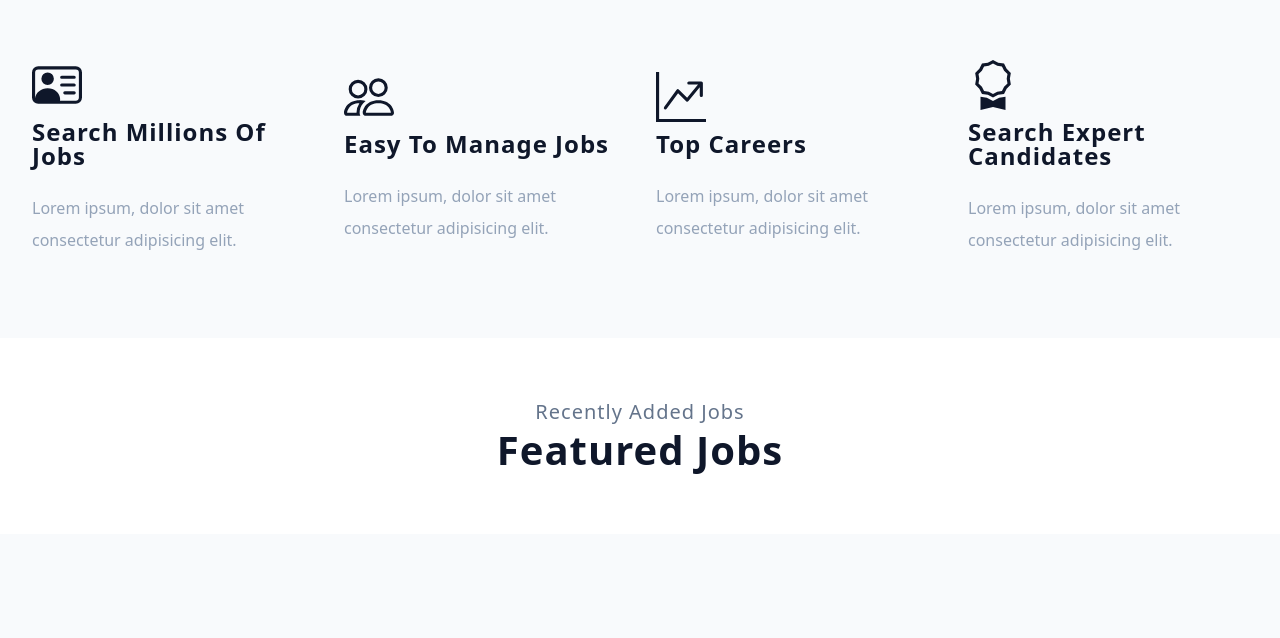
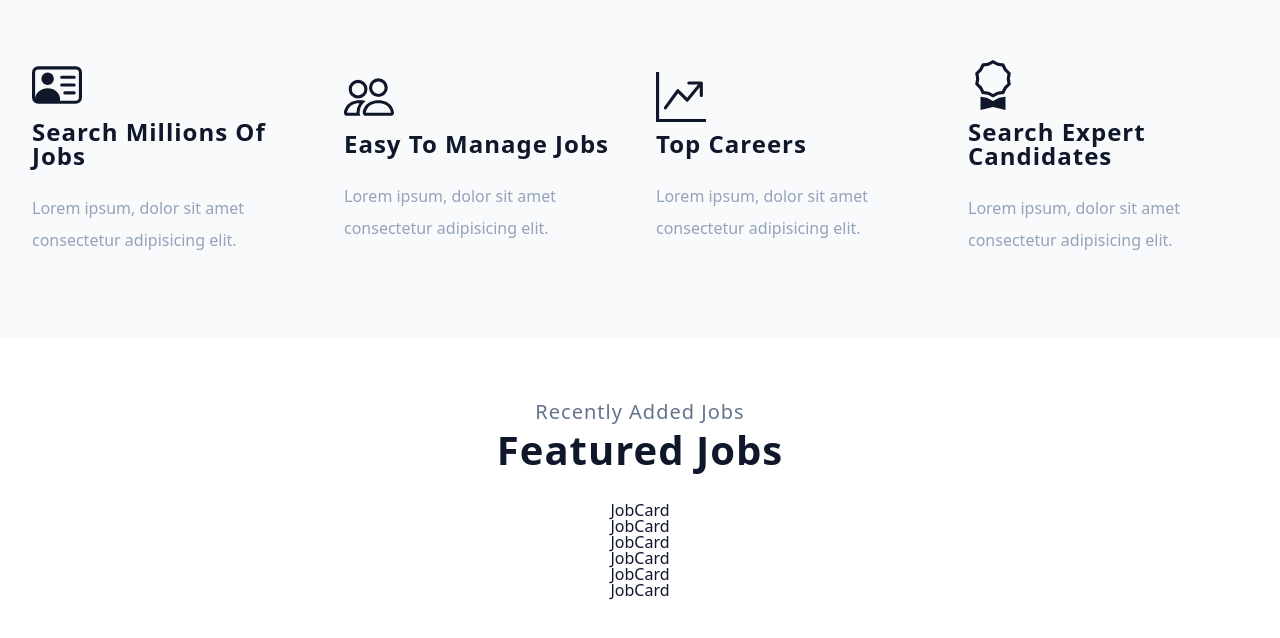
Before and after one commit to Jon-Felipe/jobli, a React (Vite) app in the folder client/: page / in a window 1280 px wide. Shown: the part 1869-2507 px from the top of the page. Before the commit the page ends 2403 px from the top, so only its background shows below. Built offline with nearby package versions, Linux system fonts and the light colour scheme.

Commit message:
job card initial display

```diff
--- /dev/null
+++ b/client/src/components/JobCard.tsx
@@ -0,0 +1,9 @@
+import React from 'react';
+
+type Props = {};
+
+function JobCard({}: Props) {
+  return <div>JobCard</div>;
+}
+
+export default JobCard;
--- a/client/src/pages/Home.tsx
+++ b/client/src/pages/Home.tsx
@@ -3,10 +3,11 @@ import styled from 'styled-components';
 // components
 import JobCategoryCard from '../components/JobCategoryCard';
 import ServiceCard from '../components/ServiceCard';
+import JobCard from '../components/JobCard';
 
 // extras
 import heroImg from '../assets/images/hero_img.svg';
-import { jobCategories, services } from '../utils/constants';
+import { dummy_jobs, jobCategories, services } from '../utils/constants';
 
 type Props = {};
 
@@ -55,6 +56,11 @@ function Home({}: Props) {
       <section className='recent-jobs'>
         <h4 className='recent-jobs__title'>Recently Added Jobs</h4>
         <h1 className='recent-jobs__subtitle'>Featured Jobs</h1>
+        <div className='recent-jobs__cards'>
+          {dummy_jobs.map((job) => (
+            <JobCard key={job.id} {...job} />
+          ))}
+        </div>
       </section>
     </Wrapper>
   );
@@ -144,6 +150,9 @@ const Wrapper = styled.div`
     font-weight: 600;
     font-size: 2.5rem;
   }
+  .recent-jobs__cards {
+    margin: 2rem auto;
+  }
   @media (min-width: 1024px) {
     .hero {
       display: grid;
```
